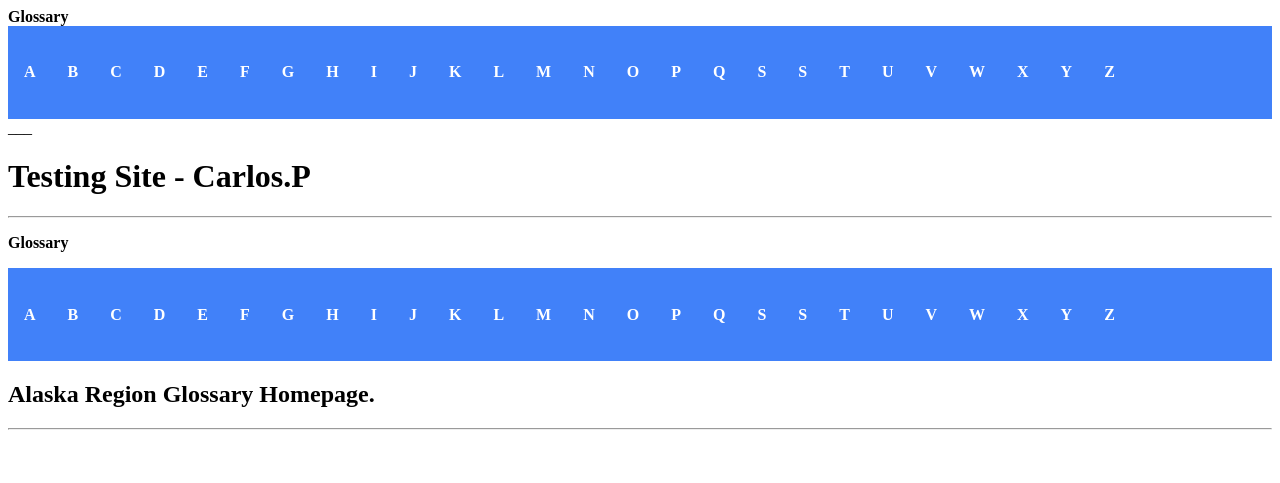
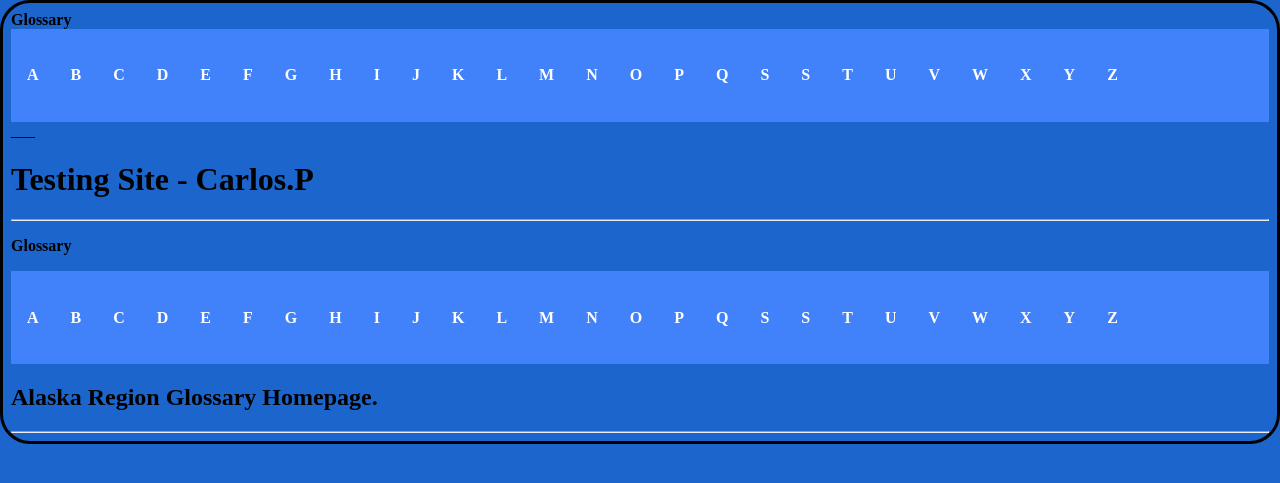
Before and after one commit to ThePanamalien/TestOne, a Jekyll site: the page built from index.md, in a window 1280 px wide. Shown: the top 483 px of the page. Built offline with Jekyll 4.4.1, drawn with Linux system fonts in a browser that asks for light colours.

Commit message:
Update glossaryPage.html
Added HTML body styles

```diff
--- a/_layouts/glossaryPage.html
+++ b/_layouts/glossaryPage.html
@@ -28,6 +28,15 @@ li a {
 li a:hover {
   background-color: #ffe400;
 }
+
+       html{
+    background-color: #1c65cc;
+    border-style: solid;
+    border-radius: 30px;
+      }
+
+
+
 </style>
   </head>
   <body>
```
